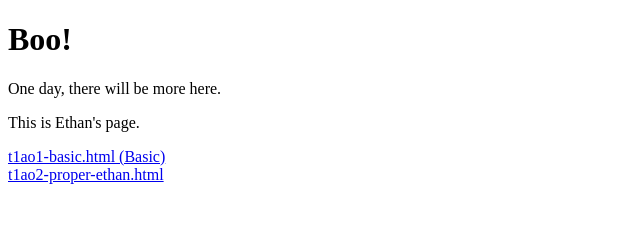
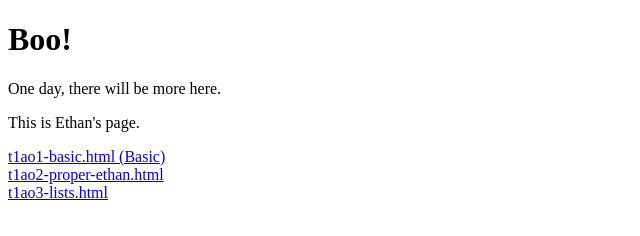
Before and after one commit to Y1rd/gamedev2024, a plain HTML site: page public/index.html in a window 1280 px wide. Shown: the whole page, without its empty margins (0-640 px from the left). Drawn offline with Linux system fonts and the light colour scheme.

Commit message:
update index.html

```diff
--- a/public/index.html
+++ b/public/index.html
@@ -12,5 +12,6 @@
     <p>This is Ethan's page.</p>
     <a href="t1ao1basic.html">t1ao1-basic.html (Basic)</a>
     <a href="t1ao2-proper-ethan.html">t1ao2-proper-ethan.html</a>
+    <a href="t1ao3-tables.html">t1ao3-lists.html</a>
 </body>
 </html>
```
